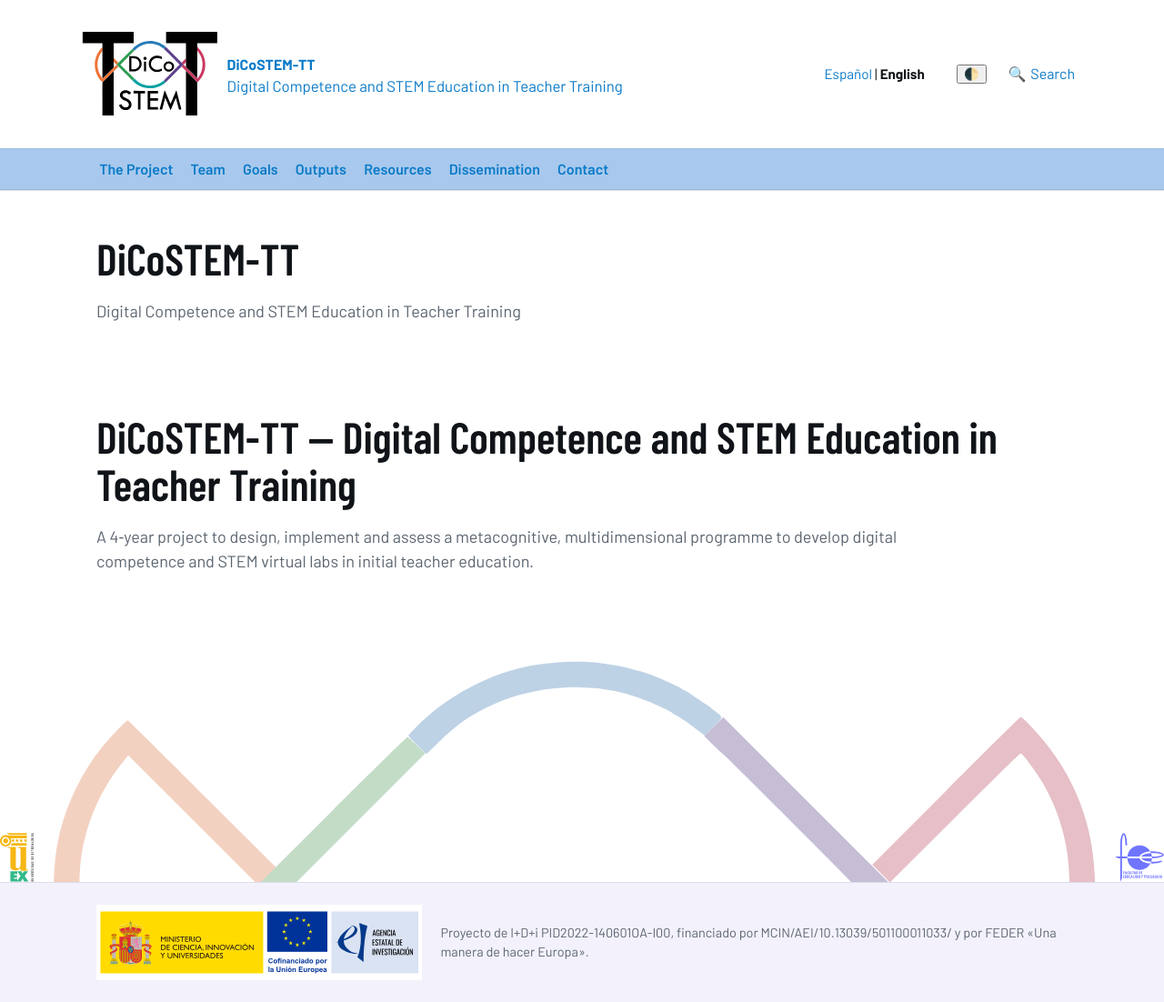
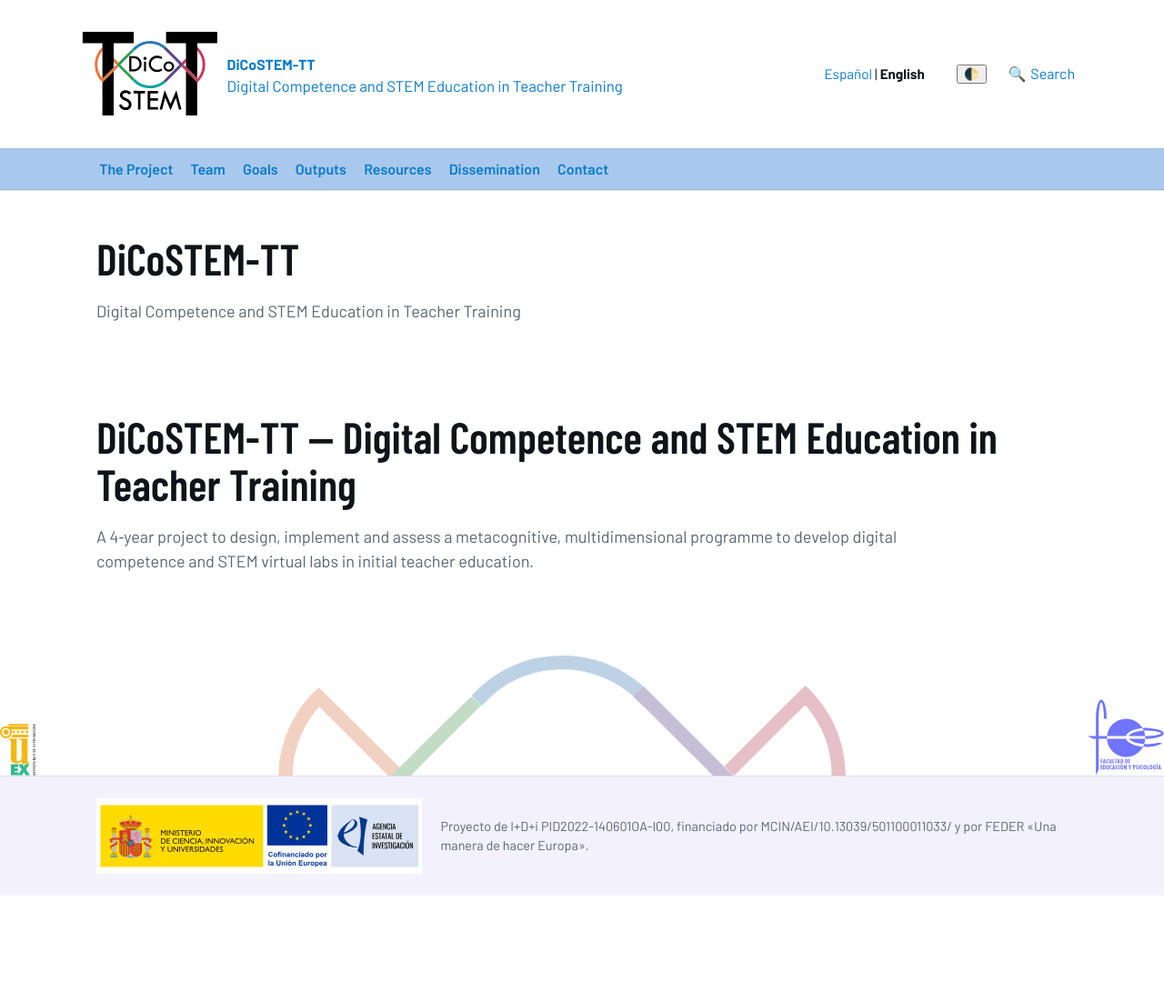
Before and after one commit to DiCoSTEM-TT/dicostem-tt.github.io, a Jekyll site: the page built from en/index.md, in a window 1280 px wide. Shown: the whole page at 91% size. Built offline with Jekyll 4.4.1, drawn with Linux system fonts in a browser that asks for light colours; comment, search, counter and statistics services are not loaded; after the commit the page ends 985 px from its top, so only the background shows below that.

Commit message:
Update main.scss

```diff
--- a/assets/css/main.scss
+++ b/assets/css/main.scss
@@ -182,19 +182,31 @@ img { max-width: 100%; height: auto; }
 [data-theme="dark"] .pf-wave .wave-light{ display: none; }
 [data-theme="dark"] .pf-wave .wave-dark{ display: block; }
 
-/* Escalado correcto de los SVG incluidos */
+/* Onda más contenida (altura limitada, centrada, proporciones intactas) */
+.pf-wave{
+  display: flex;
+  justify-content: center;
+  align-items: flex-end;
+}
 .pf-wave .wave > svg{
   display: block;
-  width: 100%;
-  height: auto; /* respeta el viewBox sin deformar */
+  height: clamp(64px, 12vw, 140px); /* ↓ reduce presencia visual de la onda */
+  width: auto;                      /* mantiene proporción del viewBox */
+  max-width: 100%;
 }
 
+/* Logos laterales más grandes (y responsivos) */
 .pf-logo{
   display: block;
   width: auto;
   height: auto;
-  max-height: clamp(28px, 6vw, 54px); /* se encogen en pantallas pequeñas */
+  max-height: clamp(48px, 8vw, 84px); /* ↑ antes 28–54px */
   object-fit: contain;
+}
+
+/* Boost extra en pantallas muy anchas */
+@media (min-width: 1400px){
+  .pf-logo{ max-height: 96px; }
 }
 
 /* =============== Footer: logo institucional izq + texto der =============== */
@@ -243,6 +255,14 @@ img { max-width: 100%; height: auto; }
   }
   .fineprint{
     text-align: center;
+  }
+
+  /* Pre-footer en móvil: ajustes suaves */
+  .pf-wave .wave > svg{
+    height: clamp(56px, 14vw, 120px);
+  }
+  .pf-logo{
+    max-height: clamp(40px, 10vw, 72px);
   }
 }
 
```
